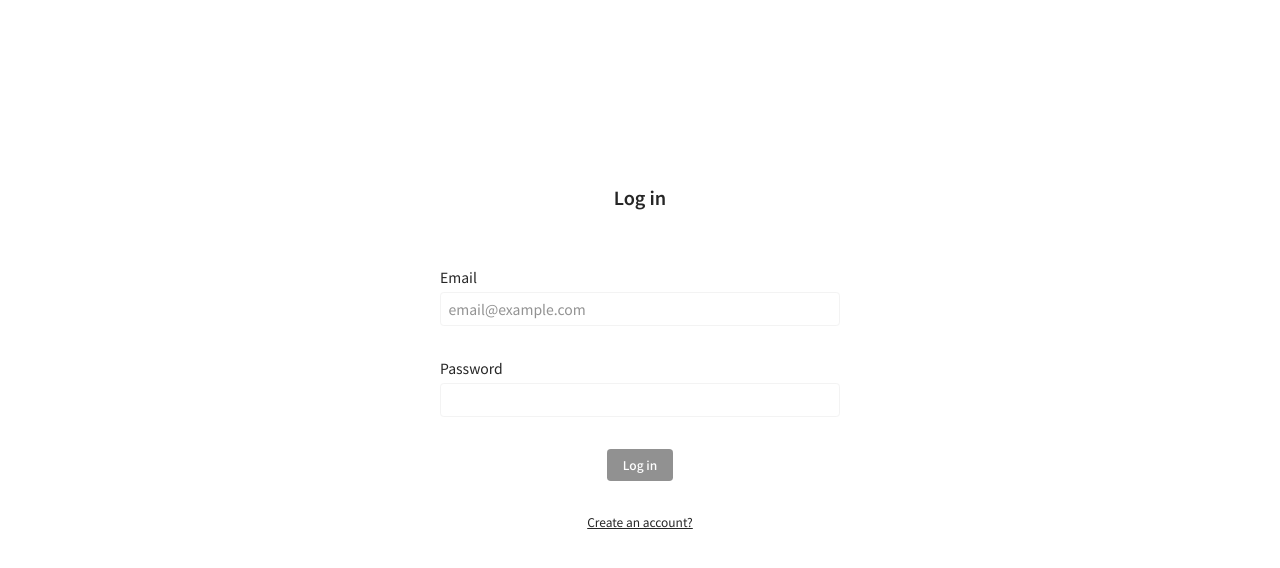
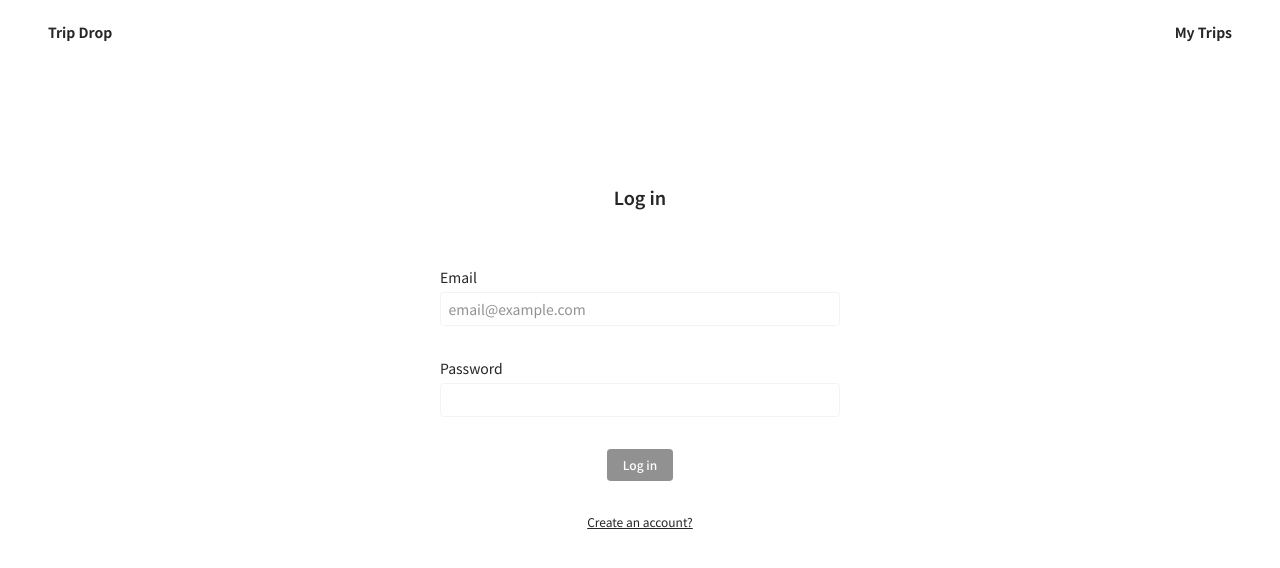
Before and after one commit to LilyCalico/trip-drop, a Next.js app: page /auth/login in a window 1280 px wide. Shown: the top 568 px of the page. Built offline with nearby package versions, Linux system fonts and the light colour scheme; no server answers.

Commit message:
refactor: Simplify Header component by removing unused router import and HeaderMenu, and enhance layout with responsive padding adjustments

```diff
--- a/components/custom/layout/Header.tsx
+++ b/components/custom/layout/Header.tsx
@@ -1,13 +1,10 @@
 import Image from "next/image";
 import Link from "next/link";
-import { useRouter } from "next/router";
 import { useState } from "react";
 import { AiOutlineMenu } from "react-icons/ai";
-import HeaderMenu from "@/components/custom/layout/HeaderMenu";
 import { useAuthStore } from "@/store/useAuthStore";
 
 export default function Header() {
-  const router = useRouter();
   const [isMenuOpen, setIsMenuOpen] = useState(false);
   const isAuthenticated = useAuthStore((s) => s.isAuthenticated);
 
@@ -16,12 +13,18 @@ export default function Header() {
   };
 
   return (
-    <div className="h-[6.4rem] flex justify-between items-center px-[1.6rem]">
-      <h1 className="lg:hidden">
+    <div className="h-[6.4rem] flex justify-between items-center px-[2.4rem] lg:px-[4.8rem]">
+      <h1 className="">
         <Link href="/" className="text-[1.4rem] font-bold">
           Trip Drop
         </Link>
       </h1>
+      <Link
+        href="/"
+        className="hidden lg:block text-[1.4rem] font-bold hover:text-black/25 transition-all duration-300"
+      >
+        My Trips
+      </Link>
       {isAuthenticated && (
         <div
           onClick={handleMenuClick}
@@ -43,13 +46,6 @@ export default function Header() {
           onClick={() => setIsMenuOpen(false)}
         />
       )}
-      {isAuthenticated && (
-        <HeaderMenu
-          isOpen={isMenuOpen}
-          onClose={() => setIsMenuOpen(false)}
-          onLoggedOut={() => router.replace("/auth/login")}
-        />
-      )}
     </div>
   );
 }
```
